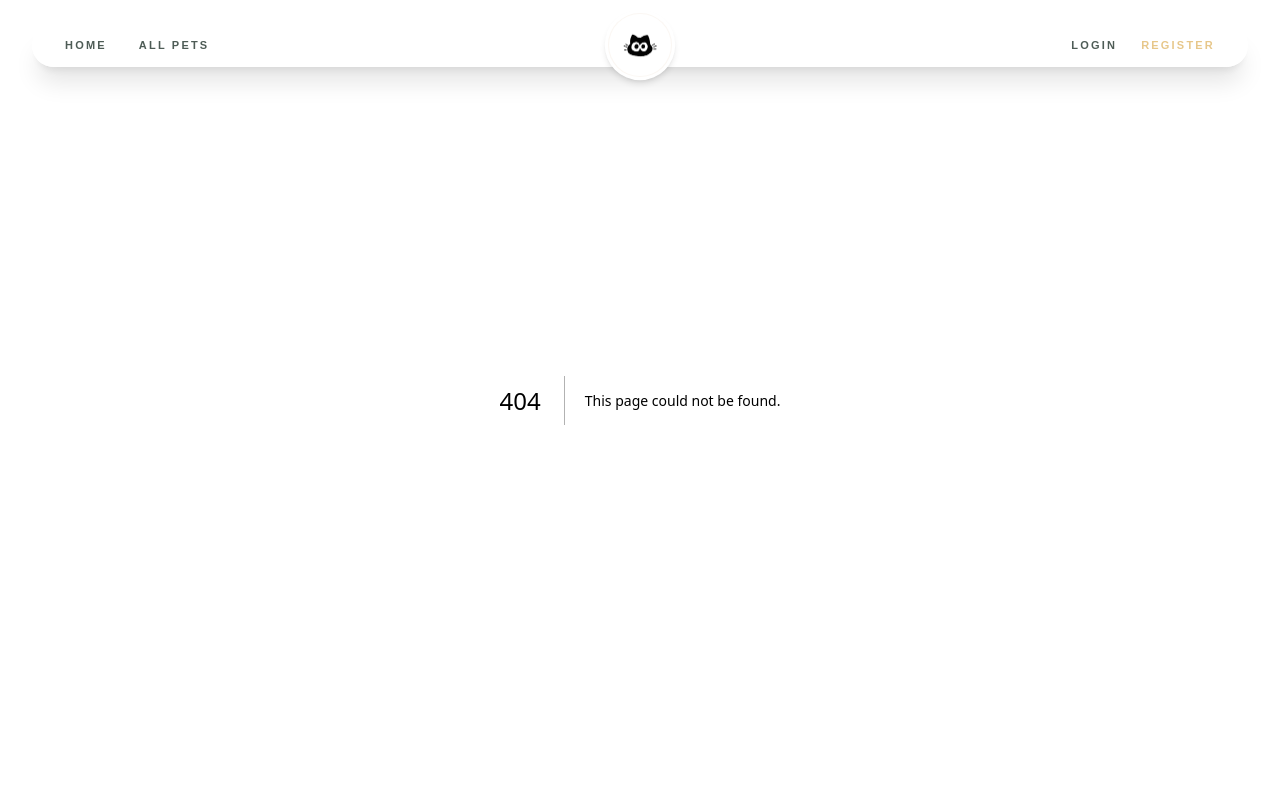
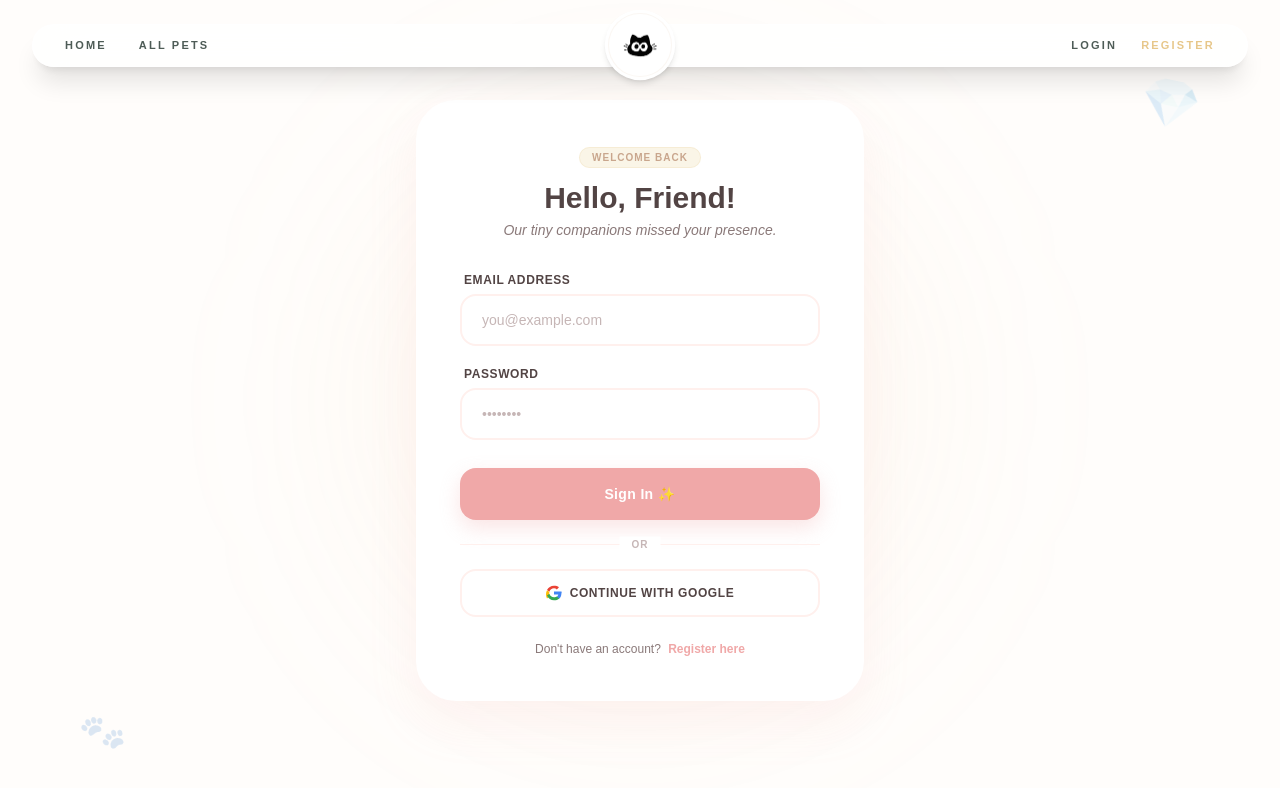
Before and after one commit to PixelStudio330/pawsky-wawsky-client, a Next.js app: page /login in a window 1280 px wide. Before the commit this address had no page. Shown: the top 788 px of the page. Built offline with nearby package versions, Linux system fonts and the light colour scheme.

Commit message:
designed and coded the log in page with required fields

```diff
--- a/app/components/Hero.tsx
+++ b/app/components/Hero.tsx
@@ -31,10 +31,10 @@ export default function Hero() {
   };
 
   return (
-    <section className="relative w-screen left-1/2 right-1/2 -ml-[50vw] -mr-[50vw] bg-[#EAD7C3] pt-40 pb-32 md:pt-48 md:pb-44 lg:pb-52 flex items-center overflow-hidden min-h-[580px] md:h-screen max-h-[850px] z-10 m-0 p-0">
+    <section className="relative w-screen left-1/2 right-1/2 -ml-[50vw] -mr-[50vw] bg-[#EAD7C3] pt-32 pb-36 md:pt-44 md:pb-44 lg:pb-52 flex items-center overflow-hidden min-h-[640px] md:h-screen max-h-[850px] z-10 m-0 p-0">
 
-      {/* BACKGROUND LAYER 1 */}
-      <div className="absolute inset-0 w-full h-full select-none pointer-events-none">
+      {/* BACKGROUND LAYER 1 - ANIMALS */}
+      <div className="absolute inset-0 w-full h-full select-none pointer-events-none z-0">
         <Image
           src="/img/hero-animals.png"
           alt="Full screen cozy pets banner background"
@@ -46,7 +46,7 @@ export default function Hero() {
         />
       </div>
 
-      {/* BACKGROUND LAYER 2 */}
+      {/* BACKGROUND LAYER 2 - FLOATING LEAVES */}
       <motion.div
         animate={{
           y: [0, -14, 8, -6, 0],
@@ -71,37 +71,38 @@ export default function Hero() {
         />
       </motion.div>
 
-      <div className="absolute inset-0 bg-gradient-to-r from-[#EAD7C3]/20 via-[#EAD7C3]/10 to-[#EAD7C3]/85 pointer-events-none z-15" />
+      {/* 🌸 LUXE GRADIENT MASK FADE (Blends background smoothly out towards the right & bottom) */}
+      <div className="absolute inset-0 bg-gradient-to-b md:bg-gradient-to-r from-[#EAD7C3]/10 via-[#FFFDFB]/30 to-[#FFFDFB]/60 pointer-events-none z-15" />
 
       {/* HERO CONTENT AREA */}
-      <div className="w-full max-w-7xl mx-auto px-6 sm:px-12 md:px-16 lg:px-24 xl:px-32 z-20 relative">
-        <div className="grid grid-cols-1 lg:grid-cols-12 gap-8 items-center w-full">
+      <div className="w-full max-w-7xl mx-auto px-6 sm:px-12 md:px-16 lg:px-24 xl:px-32 z-20 relative mt-6 md:mt-0">
+        <div className="grid grid-cols-1 lg:grid-cols-12 gap-12 lg:gap-8 items-center w-full">
 
-          {/*left side */}
+          {/* Left Content Side */}
           <motion.div
             variants={containerVariants}
             initial="hidden"
             whileInView="visible"
             viewport={{ once: true }}
-            className="flex flex-col items-start text-left max-w-md md:max-w-lg lg:col-span-7 lg:-ml-12 xl:-ml-20"
+            className="flex flex-col items-center lg:items-start text-center lg:text-left max-w-md md:max-w-xl mx-auto lg:mx-0 lg:col-span-7 xl:-ml-12"
           >
-            {/* rating note */}
+            {/* Rating Note */}
             <motion.div
               variants={itemVariants}
-              className="inline-flex items-center gap-2 mb-6 text-xs font-black tracking-wider text-[#A67C52] uppercase bg-[#FFF0ED]/90 backdrop-blur-sm px-4 py-1.5 rounded-full border-2 border-[#EAD7C3] shadow-sm select-none"
+              className="inline-flex items-center gap-2 mb-6 text-[10px] md:text-xs font-black tracking-wider text-[#A67C52] uppercase bg-[#FFF0ED]/90 backdrop-blur-sm px-4 py-1.5 rounded-full border-2 border-[#EAD7C3] shadow-sm select-none"
             >
               <span className="text-[#E7C78A] animate-pulse">★★★★★</span>
               <span>5.0 Top Rated Adoption Hub</span>
             </motion.div>
 
-            {/* header */}
+            {/* Header */}
             <motion.h1
               variants={itemVariants}
               className="text-4xl sm:text-5xl md:text-5xl lg:text-6xl font-black text-[#3E4D44] tracking-tight mb-8 leading-[1.25] select-none"
             >
               Welcome to <br />
               <span className="relative inline-block bg-[#FFF0ED] text-[#3E4D44] px-5 sm:px-6 py-2 rounded-[2rem] border-4 border-[#EAD7C3] shadow-[0_8px_24px_rgba(234,215,195,0.5)] cursor-default group hover:scale-105 active:scale-98 transition-transform duration-300 whitespace-nowrap mt-2">
-                <span className="bg-gradient-to-r from-[#3E4D44] via-[#617A6B] to-[#3E4D44] bg-clip-text text-transparent bg-[length:200%_auto] animate-[gradient-x_8s_ease_infinite]">
+                <span className="bg-gradient-to-r from-[#3E4D44] via-[#F0A8A8] to-[#3E4D44] bg-[length:200%_auto] animate-[gradient-x_8s_ease_infinite] bg-clip-text text-transparent">
                   Pawsky Wawsky
                 </span>
                 <motion.span
@@ -114,8 +115,8 @@ export default function Hero() {
               </span>
             </motion.h1>
 
-            {/* CTA */}
-            <motion.div variants={itemVariants} className="flex items-center gap-4">
+            {/* CTA Button Block */}
+            <motion.div variants={itemVariants} className="flex items-center gap-4 relative z-30">
               <Link
                 href="/our-gems"
                 className="group/btn relative inline-flex items-center justify-center px-8 py-4 bg-[#3E4D44] text-white text-base font-black rounded-2xl shadow-[0_10px_28px_-5px_rgba(62,77,68,0.45),0_4px_0px_#2B3630] overflow-hidden transition-all duration-300 hover:shadow-[0_18px_35px_-5px_rgba(62,77,68,0.5),0_4px_0px_#2B3630] hover:scale-[1.03] active:translate-y-[3px] active:shadow-[0_2px_0px_#2B3630]"
@@ -130,15 +131,15 @@ export default function Hero() {
                     🐱
                   </motion.span>
                 </span>
-                <div className="absolute inset-0 bg-[#C8A27B] opacity-0 group-hover/btn:opacity-100 translate-y-full group-hover/btn:translate-y-0 transition-all duration-500 ease-out" />
+                <div className="absolute inset-0 bg-[#F0A8A8] opacity-0 group-hover/btn:opacity-100 translate-y-full group-hover/btn:translate-y-0 transition-all duration-500 ease-out" />
               </Link>
             </motion.div>
           </motion.div>
 
-          {/* right side */}
-          <div className="hidden lg:flex lg:col-span-5 justify-center items-center relative z-20 pl-8">
+          {/* Right Content Side - FULLY RESPONSIVE SWING PAW */}
+          <div className="col-span-1 lg:col-span-5 flex justify-center items-center relative z-20 w-full mt-4 lg:mt-0 lg:pl-8">
             <div
-              className="w-100 h-100 xl:w-100 xl:h-100 rounded-full border-4 border-[#FFF0ED]/80 bg-[#FFF0ED]/40 backdrop-blur-md shadow-[0_15px_35px_rgba(166,124,82,0.15)] flex items-center justify-center p-8 origin-top animate-[paw-swing_3s_ease-in-out_infinite] select-none pointer-events-auto"
+              className="w-48 h-48 sm:w-64 sm:h-64 md:w-80 md:h-80 lg:w-96 lg:h-96 rounded-full border-4 border-[#FFF0ED]/80 bg-[#FFF0ED]/40 backdrop-blur-md shadow-[0_15px_35px_rgba(166,124,82,0.12)] flex items-center justify-center p-4 sm:p-6 md:p-8 origin-top animate-[paw-swing_3.5s_ease-in-out_infinite] select-none pointer-events-none md:pointer-events-auto"
             >
               <div className="relative w-full h-full rounded-full overflow-hidden">
                 <Image
@@ -154,8 +155,8 @@ export default function Hero() {
         </div>
       </div>
 
-      {/* SVG Curve */}
-      <div className="absolute bottom-0 left-0 w-full overflow-hidden leading-[0] transform translate-y-[1px] z-30">
+      {/* SVG Curve - STRICT CRISP FOREGROUND FIX */}
+      <div className="absolute bottom-0 left-0 w-full overflow-hidden leading-[0] transform translate-y-[2px] z-40 select-none pointer-events-none">
         <svg
           viewBox="0 0 1200 120"
           preserveAspectRatio="none"
@@ -163,7 +164,7 @@ export default function Hero() {
         >
           <path
             d="M0,0 C150,90 350,120 600,120 C850,120 1050,90 1200,0 L1200,120 L0,120 Z"
-            fill="#FDF6EC"
+            fill="#FFFDFB"
           />
         </svg>
       </div>
@@ -176,9 +177,9 @@ export default function Hero() {
         }
         @keyframes paw-swing {
           0%, 100% { transform: rotate(0deg); }
-          25% { transform: rotate(14deg); }
-          50% { transform: rotate(-10deg); }
-          75% { transform: rotate(6deg); }
+          25% { transform: rotate(11deg); }
+          50% { transform: rotate(-8deg); }
+          75% { transform: rotate(5deg); }
         }
       `}} />
     </section>
--- /dev/null
+++ b/app/login/page.tsx
@@ -0,0 +1,145 @@
+'use client';
+
+import { useState } from "react";
+import { motion } from "framer-motion";
+import Link from "next/link";
+import { useRouter } from "next/navigation";
+
+export default function LoginPage() {
+  const [formData, setFormData] = useState({ email: "", password: "" });
+  const [error, setError] = useState("");
+  const router = useRouter();
+
+  const handleChange = (e: React.ChangeEvent<HTMLInputElement>) => {
+    setFormData({ ...formData, [e.target.name]: e.target.value });
+  };
+
+  const handleCredentialsLogin = async (e: React.FormEvent) => {
+    e.preventDefault();
+    setError("");
+
+    try {
+      console.log("Logging in with credentials:", formData);
+      // Backend hook will connect here to set HTTPOnly token cookie
+      router.push("/");
+    } catch (err) {
+      setError("Invalid email or password. Please try again! 🐾");
+    }
+  };
+
+  const handleGoogleLogin = () => {
+    console.log("Triggering social popup route mapping...");
+    // Will hook into passport/google backend route redirection
+  };
+
+  return (
+    <main className="min-h-screen bg-[#FFFDFB] flex items-center justify-center py-20 px-4 relative overflow-hidden">
+      {/* Aesthetic Accents */}
+      <div className="absolute inset-0 pointer-events-none z-0">
+        <div className="absolute top-20 right-20 text-5xl opacity-15 rotate-12">💎</div>
+        <div className="absolute bottom-12 left-20 text-4xl opacity-15 -rotate-12">🐾</div>
+        <div className="absolute top-1/2 left-1/2 -translate-x-1/2 -translate-y-1/2 w-[500px] h-[500px] bg-[#E7C78A]/10 rounded-full blur-[110px]" />
+      </div>
+
+      <motion.div
+        initial={{ opacity: 0, y: 30, scale: 0.98 }}
+        animate={{ opacity: 1, y: 0, scale: 1 }}
+        transition={{ duration: 0.6, ease: [0.16, 1, 0.3, 1] }}
+        className="bg-white w-full max-w-md rounded-[2.5rem] p-8 md:p-10 shadow-[0_20px_50px_rgba(240,168,168,0.12)] border-4 border-white relative z-10"
+      >
+        <div className="text-center mb-8">
+          <span className="text-[10px] uppercase tracking-widest font-black text-[#C9A68D] bg-[#FAF5E7] px-3 py-1 rounded-full border border-[#E7C78A]/20">
+            Welcome Back
+          </span>
+          <h1 className="text-3xl font-black text-[#524444] mt-3">Hello, Friend!</h1>
+          <p className="text-sm text-[#8A7979] italic mt-1">Our tiny companions missed your presence.</p>
+        </div>
+
+        {error && (
+          <div className="mb-6 p-4 bg-[#FFF2F2] border-l-4 border-[#F0A8A8] rounded-xl text-xs font-bold text-red-800">
+            {error}
+          </div>
+        )}
+
+        <form onSubmit={handleCredentialsLogin} className="space-y-5">
+          <div>
+            <label className="block text-xs font-black text-[#524444] uppercase tracking-wider mb-1.5 ml-1">Email Address</label>
+            <input
+              type="email"
+              name="email"
+              required
+              value={formData.email}
+              onChange={handleChange}
+              placeholder="you@example.com"
+              className="w-full px-5 py-3.5 rounded-2xl bg-[#FFFFA]/40 border-2 border-[#FFF0ED] text-sm text-[#524444] placeholder-[#C6B6B6] focus:outline-none focus:border-[#F0A8A8] transition-colors"
+            />
+          </div>
+
+          <div>
+            <label className="block text-xs font-black text-[#524444] uppercase tracking-wider mb-1.5 ml-1">Password</label>
+            <input
+              type="password"
+              name="password"
+              required
+              value={formData.password}
+              onChange={handleChange}
+              placeholder="••••••••"
+              className="w-full px-5 py-3.5 rounded-2xl bg-[#FFFFA]/40 border-2 border-[#FFF0ED] text-sm text-[#524444] placeholder-[#C6B6B6] focus:outline-none focus:border-[#F0A8A8] transition-colors"
+            />
+          </div>
+
+          <motion.button
+            whileHover={{ scale: 1.02, backgroundColor: "#E2B4B4" }}
+            whileTap={{ scale: 0.98 }}
+            type="submit"
+            className="w-full py-4 bg-[#F0A8A8] text-white rounded-2xl font-black text-sm tracking-wide shadow-[0_8px_20px_rgba(240,168,168,0.3)] transition-all mt-2"
+          >
+            Sign In ✨
+          </motion.button>
+        </form>
+
+        <div className="relative my-6 text-center">
+          <hr className="border-[#FFF0ED]" />
+          <span className="absolute top-1/2 left-1/2 -translate-x-1/2 -translate-y-1/2 bg-white px-3 text-[10px] uppercase tracking-widest font-bold text-[#C6B6B6]">OR</span>
+        </div>
+
+        {/* Google Login Button Layout */}
+        <motion.button
+          whileHover={{ scale: 1.02 }}
+          whileTap={{ scale: 0.98 }}
+          type="button"
+          onClick={handleGoogleLogin}
+          className="w-full py-3.5 border-2 border-[#FFF0ED] text-[#524444] rounded-2xl font-black text-xs tracking-wider uppercase flex items-center justify-center gap-2 hover:bg-[#FFF8F8] transition-colors"
+        >
+          <svg className="w-4 h-4" viewBox="0 0 24 24">
+            <path
+              fill="#EA4335"
+              d="M12 5.04c1.64 0 3.12.56 4.28 1.67l3.2-3.2C17.52 1.58 14.98 1 12 1 7.35 1 3.4 3.65 1.5 7.5l3.6 2.8C6.01 7.14 8.79 5.04 12 5.04z"
+            />
+            <path
+              fill="#4285F4"
+              d="M23.5 12.25c0-.82-.07-1.6-.22-2.35H12v4.45h6.45c-.28 1.47-1.11 2.71-2.36 3.55l3.65 2.83c2.14-1.97 3.36-4.88 3.36-8.48z"
+            />
+            <path
+              fill="#FBBC05"
+              d="M5.1 14.9c-.23-.68-.35-1.41-.35-2.15s.12-1.47.35-2.15L1.5 7.8C.54 9.72 0 11.82 0 14s.54 4.28 1.5 6.2l3.6-2.9z"
+            />
+            <path
+              fill="#34A853"
+              d="M12 23c3.24 0 5.97-1.07 7.96-2.92l-3.65-2.83c-1.01.67-2.3 1.07-4.31 1.07-3.21 0-5.99-2.1-6.95-5.26l-3.6 2.8C3.4 20.35 7.35 23 12 23z"
+            />
+          </svg>
+          Continue with Google
+        </motion.button>
+
+        {/* Register Link */}
+        <p className="text-center text-xs text-[#8A7979] font-medium mt-6">
+          Don&apos;t have an account?{" "}
+          <Link href="/register" className="text-[#F0A8A8] font-bold hover:underline ml-1">
+            Register here
+          </Link>
+        </p>
+      </motion.div>
+    </main>
+  );
+}
```
Also changed, not shown: app/register/page.tsx (added).
